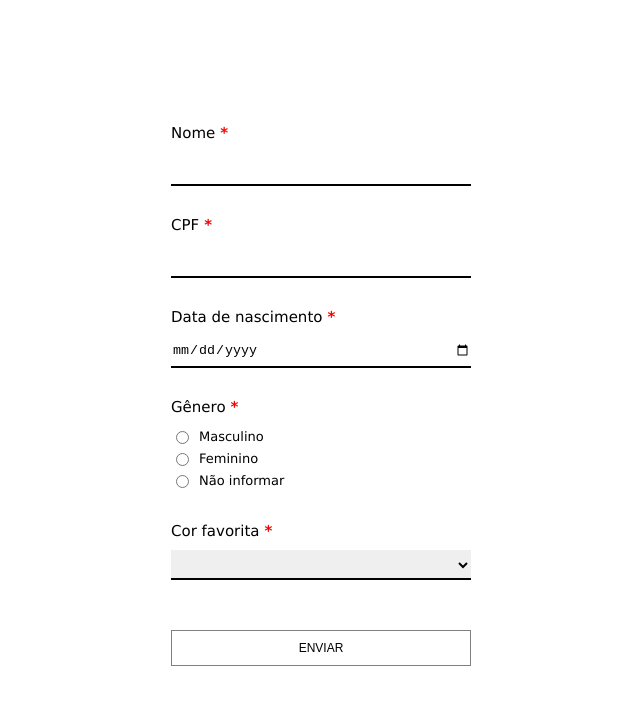
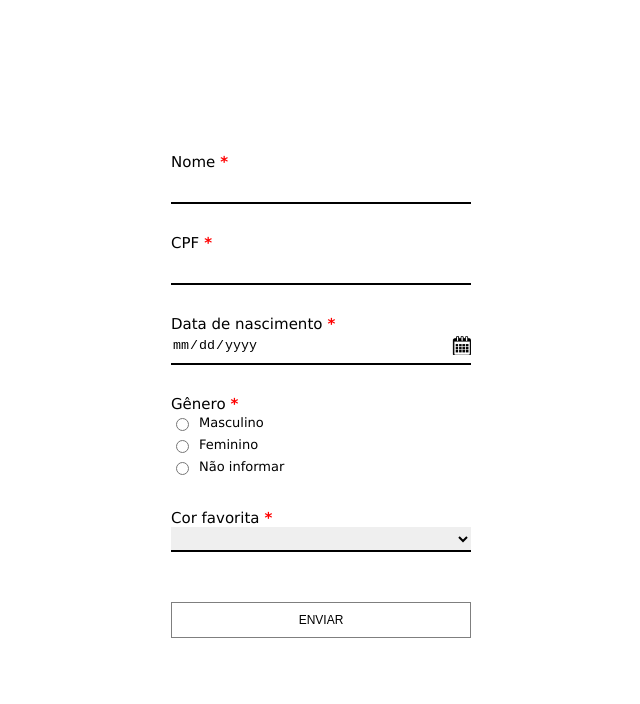
Before and after one commit to dustanisci/18-09-2018-NGMODEL-ANGULAR-6, an Angular app: page / in a window 1280 px wide. Shown: the top 704 px of the page, without its empty margins (319-959 px from the left). Built offline with nearby package versions, Linux system fonts and the light colour scheme.

Commit message:
date helper

```diff
--- a/src/app/app.component.html
+++ b/src/app/app.component.html
@@ -1,20 +1,20 @@
 <form class="container-fluid" (ngSubmit)="send()">
   <div class="container">
     <label for="name">Nome</label>
-    <input id="name" type="text" [(ngModel)]="form.name" name="name"/>
+    <input id="name" type="text" [(ngModel)]="form.name" name="name" />
     <app-msg *ngIf="error.name" [type]="1" [msg]="error.name"></app-msg>
   </div>
 
   <div class="container">
     <label for="cpf">CPF</label>
-    <input id="cpf" type="text" [(ngModel)]="form.cpf" name="cpf"/>
-    <!-- <app-msg [type]="2" [msg]="'teste'"></app-msg> -->
+    <input id="cpf" type="number" [(ngModel)]="form.cpf" name="cpf" />
+    <app-msg *ngIf="error.cpf" [type]="1" [msg]="error.cpf"></app-msg>
   </div>
 
   <div class="container">
     <label for="birth">Data de nascimento</label>
     <input id="birth" type="date" [(ngModel)]="form.birth" name="birth" [min]="minDate" [max]="maxDate" />
-    <!-- <app-msg [type]="2" [msg]="'teste'"></app-msg> -->
+    <app-msg *ngIf="error.birth" [type]="1" [msg]="error.birth"></app-msg>
   </div>
 
   <div class="container">
@@ -35,7 +35,7 @@
       <label for="other">Não informar</label>
     </div>
 
-    <!-- <app-msg [type]="2" [msg]="'teste'"></app-msg> -->
+    <app-msg *ngIf="error.gender" [type]="1" [msg]="error.gender"></app-msg>
   </div>
 
   <div class="container">
@@ -46,7 +46,7 @@
       <option>Preto</option>
       <option>Outra</option>
     </select>
-    <!-- <app-msg [type]="2" [msg]="'teste'"></app-msg> -->
+    <app-msg *ngIf="error.color" [type]="1" [msg]="error.color"></app-msg>
   </div>
 
   <div class="container">
--- a/src/app/app.component.scss
+++ b/src/app/app.component.scss
@@ -1,26 +1,25 @@
   .container-fluid {
-  display: flex;
+    display        : flex;
     justify-content: center;
-  align-items: center;
-  flex-direction: column;
-  display: flex;
-  font-size: 15px;
-  width: 300px;
-  margin-top:20px;
+    align-items    : center;
+    flex-direction : column;
+    display        : flex;
+    font-size      : 15px;
+    width          : 300px;
+    margin-top     : 20px;
 
     .container {
-    display: flex;
+      display       : flex;
       flex-direction: column;
-    margin-bottom: 30px;
-    width: 100%;
+      margin-bottom : 30px;
+      width         : 100%;
 
-    > label {
-      margin-bottom: 10px;
-      cursor: pointer;
+      >label {
+        cursor       : pointer;
 
-      &:after{
-        content: '*';
-        color: red;
+        &:after {
+          content    : '*';
+          color      : red;
           font-weight: bolder;
           margin-left: 5px;
         }
@@ -31,47 +30,61 @@
       select,
       select:focus {
         outline: 0;
-      cursor: pointer;
+        cursor : pointer;
       }
 
       select,
       input:not([type='submit']):not([type='radio']) {
-      height: 30px;
-      border-bottom: 2px solid #000;
-      border-top: none;
-      border-left: none;
-      border-right: none;
-      transition: ease-in 250ms all;
+        height        : 25px;
+        border-bottom : 2px solid #000;
+        border-top    : none;
+        border-left   : none;
+        border-right  : none;
+        transition    : ease-in 250ms all;
+        padding-bottom: 5px;
+        position      : relative;
 
-      &:focus{
-        transition: ease-in 250ms all;
+        &:focus {
+          transition   : ease-in 250ms all;
           border-bottom: 2px solid #17a2b8;
         }
       }
 
+      input[type="date"]::-webkit-calendar-picker-indicator {
+        color          : rgba(0, 0, 0, 0);
+        opacity        : 1;
+        background     : url('./../assets/img/calendar.png') no-repeat;
+        width          : 15px;
+        background-size: 20px;
+        height         : 15px;
+        right          : 0;
+        position       : absolute;
+        cursor:pointer;
+      }
+
       input[type='submit'] {
-      margin-top: 20px;
-      background: none;
-      padding: 10px;
-      border: 1px solid rgba(0, 0, 0, 0.5);
-      transition: ease-in 250ms all;
+        margin-top    : 20px;
+        background    : none;
+        padding       : 10px;
+        border        : 1px solid rgba(0, 0, 0, 0.5);
+        transition    : ease-in 250ms all;
         text-transform: uppercase;
-      font-size: 12px;
+        font-size     : 12px;
 
         &:hover {
           transition: ease-in 250ms all;
           background: #17a2b8;
-        color: #FFF;
-        border: 1px solid #17a2b8;
+          color     : #FFF;
+          border    : 1px solid #17a2b8;
         }
       }
 
       .container-radio {
         margin-bottom: 2px;
-      font-size: 13px;
-      display: flex;
-      align-items: center;
-      height: 20px;
+        font-size    : 13px;
+        display      : flex;
+        align-items  : center;
+        height       : 20px;
 
         label {
           margin: 0;
@@ -84,3 +97,13 @@
       }
     }
   }
+
+  ::-webkit-clear-button {
+    display           : none;
+    -webkit-appearance: none;
+  }
+
+  ::-webkit-inner-spin-button {
+    -webkit-appearance: none;
+    display           : none;
+  }
--- a/src/app/app.component.ts
+++ b/src/app/app.component.ts
@@ -1,6 +1,7 @@
 import { Component } from '@angular/core';
 import { Form } from './shared/model/form';
 import { ErrorMsg } from './shared/model/error-msg';
+import { DateHelper } from './shared/helper/date-helper';
 
 @Component({
   selector: 'app-root',
@@ -16,28 +17,39 @@ export class AppComponent {
   public maxDate: string;
 
   constructor() {
-    this.minDate = this.subtractDateNow(130);
-    this.maxDate = this.subtractDateNow(18);
+    this.minDate = DateHelper.subtractDateNow(130);
+    this.maxDate = DateHelper.subtractDateNow(18);
   }
 
   public send(): void {
     this.validate();
   }
-
-  public checkValueDate(value: number): string {
-    return value < 10 ? '0' + value.toString() : value.toString();
-  }
-
-  public subtractDateNow(subtract: number) {
-    return this.checkValueDate(new Date().getFullYear() - subtract) + '-' +
-      this.checkValueDate(new Date().getMonth()) + '-' +
-      this.checkValueDate(new Date().getDay());
-  }
-
   public validate(): void {
     this.error = new ErrorMsg();
+
     if (!this.form.name || this.form.name.length <= 0 || this.form.name.trim().length === 0) {
-      this.error.name = 'Nome é obrigatório.'
+      this.error.name = 'Nome é um campo obrigatório';
+    } else if(this.form.name.length > 15){
+      this.error.name = 'Nome deve ter no máximo 15 caracteres';
     }
+
+    if(!this.form.birth){
+      this.error.birth = 'Data de nascimento é um campo obrigatório';
+    }
+
+    if (!this.form.cpf) {
+      this.error.cpf = 'CPF é um campo obrigatório';
+    } else if(this.form.cpf.toString().length > 11){
+      this.error.cpf = 'CPF deve ter no máximo 11 caracteres'
+    }
+
+    if(!this.form.gender){
+      this.error.gender = 'Gênero é um campo obrigatório';
+    }
+
+    if(!this.form.color){
+      this.error.color = 'Cor é um campo obrigatório';
+    }
+
   }
 }
--- a/src/app/shared/component/msg/msg.component.scss
+++ b/src/app/shared/component/msg/msg.component.scss
@@ -14,10 +14,10 @@
 }
 
 label {
-  display: inline-block;
+  display: block;
   padding: 5px 20px;
   text-align: center;
   margin-top:10px;
   font-size:12px;
-  border: 1px solid rgba(0, 0, 0, 0.219);
+  border: 1px solid rgba(0, 0, 0, 0.1);
 }
--- /dev/null
+++ b/src/app/shared/helper/date-helper.ts
@@ -0,0 +1,21 @@
+export class DateHelper {
+
+  static checkValueDate(value: number): string {
+    return value < 10 ? '0' + value.toString() : value.toString();
+  }
+
+  static subtractDateNow(subtract: number): string {
+    return this.checkValueDate(new Date().getFullYear() - subtract) + '-' +
+      this.checkValueDate(new Date().getMonth()) + '-' +
+      this.checkValueDate(new Date().getDay());
+  }
+
+  static dateNow(): string {
+    return new Date().getFullYear() + '-' + new Date().getMonth() + '-' + new Date().getDay();
+  }
+
+  // static validate(date: Date): boolean {
+
+  // }
+
+}
```
Also changed, not shown: src/assets/img/calendar.png (added), 1 other file (tests, documents, lock files or other folders). Lines whose indentation alone changed are shown as unchanged.
